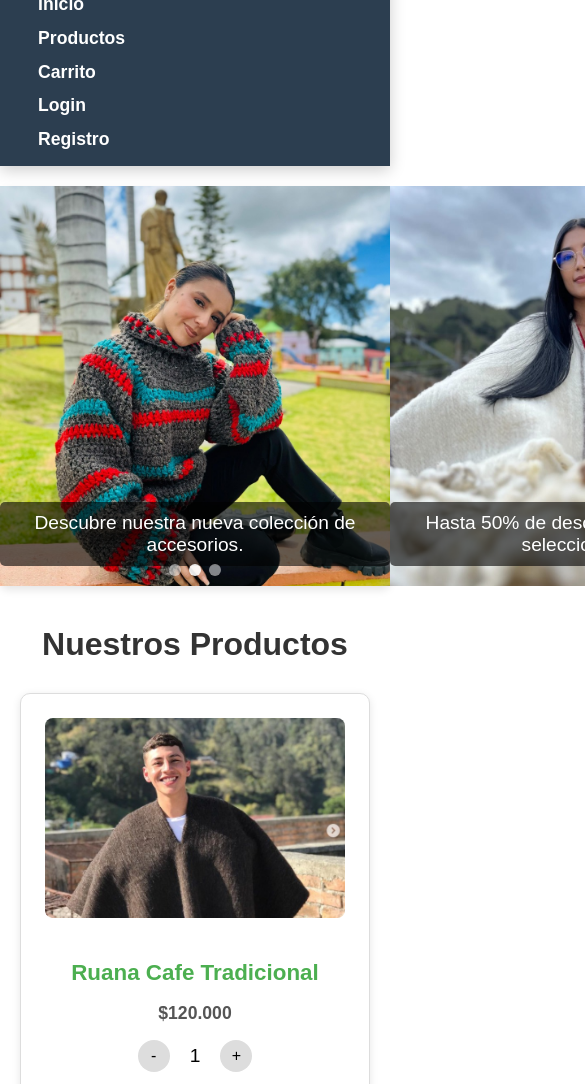
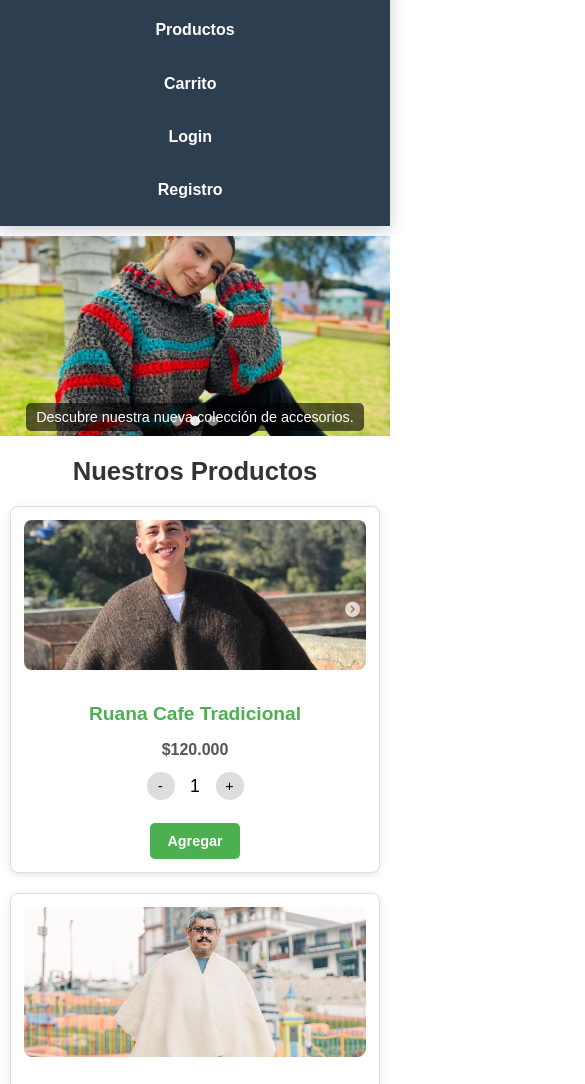
Before and after one commit to sharondaniela/maru-lana, a website: page public/productos.html in a window 390 px wide. Shown: the part 103-1187 px from the top of the page, 585 px wide, since content can reach past the window. Drawn offline with Linux system fonts and the light colour scheme.

Commit message:
actualizacion para como se ve en celular

```diff
--- a/public/css/navbar.css
+++ b/public/css/navbar.css
@@ -70,35 +70,51 @@
 @media (max-width: 900px) {
     .navbar {
         flex-direction: column; /* Apila logo y menú en pantallas más pequeñas */
-        align-items: flex-start; /* Alinea a la izquierda al apilar */
-        padding: 1.5em 2em;
+        align-items: center; /* CENTRA los elementos apilados horizontalmente */
+        padding: 1.5em 1em; /* Ajusta el padding horizontal para pantallas pequeñas */
+        text-align: center; /* Centra el texto del logo si es muy largo */
     }
 
     .logo {
         margin-bottom: 15px; /* Espacio debajo del logo */
+        width: 100%; /* Asegura que el logo ocupe todo el ancho para centrado de texto */
+        text-align: center; /* Centra el texto del logo */
     }
 
     .menu {
         flex-direction: column; /* Ítems del menú apilados */
         gap: 0.8em; /* Menos espacio entre ítems apilados */
         width: 100%; /* El menú ocupa todo el ancho disponible */
-        align-items: flex-start; /* Alinea los ítems a la izquierda */
+        align-items: center; /* CENTRA los ítems de la lista dentro del menú */
+        padding: 0; /* Asegura que no haya padding extra aquí */
+    }
+
+    .menu li {
+        width: 100%; /* Hace que cada ítem de lista ocupe el 100% para un centrado fácil */
+        text-align: center; /* Centra el texto dentro del li */
     }
 
     .menu li a {
-        width: calc(100% - 1.6em); /* Hace que el enlace ocupe casi todo el ancho para un mejor clic */
+        width: calc(100% - 1.6em); /* Mantén esto para el padding interno */
         padding: 0.8em 0.8em;
+        display: block; /* Para que el padding y width funcionen bien */
+        text-align: center; /* Centra el texto dentro del enlace */
     }
 }
 
 @media (max-width: 480px) {
     .navbar {
-        padding: 1em 1.5em; /* Menos padding en pantallas muy pequeñas */
+        padding: 1em 0.5em; /* Menos padding en pantallas muy pequeñas */
         border-bottom-left-radius: 0; /* Quitar redondeo en móviles extremos */
         border-bottom-right-radius: 0;
     }
 
     .logo {
-        font-size: 1.8em; /* Tamaño de fuente más pequeño para el logo */
+        font-size: 1.6em; /* Tamaño de fuente más pequeño para el logo en móviles muy pequeños */
+    }
+
+    .menu li a {
+        font-size: 1em; /* Ajuste el tamaño de fuente para enlaces en móviles pequeños */
+        padding: 0.7em 0.5em; /* Ajusta el padding de los enlaces en móviles pequeños */
     }
 }
--- a/public/css/productos.css
+++ b/public/css/productos.css
@@ -3,8 +3,6 @@ body {
     margin: 0;
     padding: 0;
 }
-
-
 
 .slider-container {
     position: relative;
@@ -13,6 +11,7 @@ body {
     margin: 20px auto;
     border-radius: 8px;
     box-shadow: 0 4px 8px rgba(0, 0, 0, 0.1);
+    overflow: hidden; /* Asegura que las imágenes no se salgan */
 }
 
 .slider-wrapper {
@@ -180,7 +179,9 @@ body {
     background-color: #45a049;
 }
 
-
+/* El footer que incluiste en este CSS DEBE IR EN footer.css. Lo elimino de aquí. */
+/* Si ya tienes un footer.css separado, este código no es necesario aquí: */
+/*
 .footer {
     background-color: #f4f4f4;
     padding: 3em 1em;
@@ -226,3 +227,119 @@ body {
 .social-icons img:hover {
     filter: grayscale(0%);
 }
+*/
+
+
+/* --- Media Queries para Responsividad en productos.css --- */
+
+/* Tabletas y pantallas más pequeñas (hasta 768px) */
+@media (max-width: 768px) {
+    .slider-container {
+        margin: 15px auto;
+        border-radius: 0; /* Quitar redondeo en pantallas pequeñas para ocupar todo el ancho */
+        box-shadow: none; /* Quitar sombra para una apariencia más limpia en móviles */
+    }
+
+    .slider-slide img {
+        max-height: 250px; /* Reducir altura del carrusel en tabletas */
+    }
+
+    .slider-slide .caption {
+        font-size: 1em;
+        padding: 8px 15px;
+        bottom: 10px;
+    }
+
+    .productos {
+        margin: 20px auto;
+        padding: 0 15px; /* Ajustar padding en móviles */
+    }
+
+    .productos h2 {
+        font-size: 1.8em; /* Tamaño de título más pequeño */
+        margin-bottom: 20px;
+    }
+
+    .contenedor-productos {
+        grid-template-columns: 1fr; /* Una columna en móviles */
+        gap: 20px; /* Reducir espacio entre productos */
+    }
+
+    .producto {
+        padding: 1em;
+        border-radius: 8px;
+    }
+
+    .producto img {
+        height: 180px; /* Reducir altura de las imágenes de producto */
+        margin-bottom: 10px;
+    }
+
+    .producto h3 {
+        font-size: 1.2em;
+        margin-bottom: 5px;
+    }
+
+    .producto p {
+        font-size: 1em;
+        margin-bottom: 10px;
+    }
+
+    .cantidad {
+        margin: 0.8em 0;
+        gap: 0.5em;
+    }
+
+    .btn-menos,
+    .btn-mas {
+        width: 28px;
+        height: 28px;
+        font-size: 0.9em;
+    }
+
+    .contador {
+        font-size: 1.1em;
+    }
+
+    .btn-agregar {
+        padding: 0.7em 1.2em;
+        font-size: 0.9em;
+        margin-top: 10px;
+    }
+}
+
+/* Teléfonos móviles (hasta 480px) */
+@media (max-width: 480px) {
+    .slider-container {
+        margin: 10px auto;
+    }
+    .slider-slide img {
+        max-height: 200px; /* Altura aún menor para móviles muy pequeños */
+    }
+    .slider-slide .caption {
+        font-size: 0.9em;
+        padding: 6px 10px;
+        bottom: 5px;
+    }
+    .slider-dots .dot {
+        width: 10px;
+        height: 10px;
+        gap: 5px;
+    }
+
+    .productos {
+        padding: 0 10px;
+    }
+
+    .productos h2 {
+        font-size: 1.6em;
+    }
+
+    .producto {
+        padding: 0.8em;
+    }
+
+    .producto img {
+        height: 150px;
+    }
+}
--- a/public/productos.html
+++ b/public/productos.html
@@ -8,7 +8,7 @@
     <link rel="stylesheet" href="css/productos.css"> <link rel="stylesheet" href="css/footer.css"></head>
 <body>
     <header class="navbar">
-        <h1 class="logo">Tienda Ruanas Maru Lana</h1>
+        <h1 class="logo">Ruanas Maru Lana</h1>
         <nav>
             <ul class="menu">
                 <li><a href="index.html">Inicio</a></li>
```
